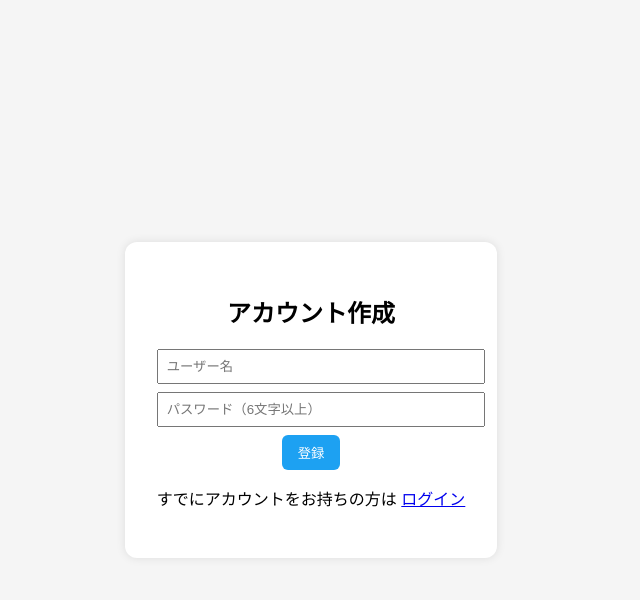
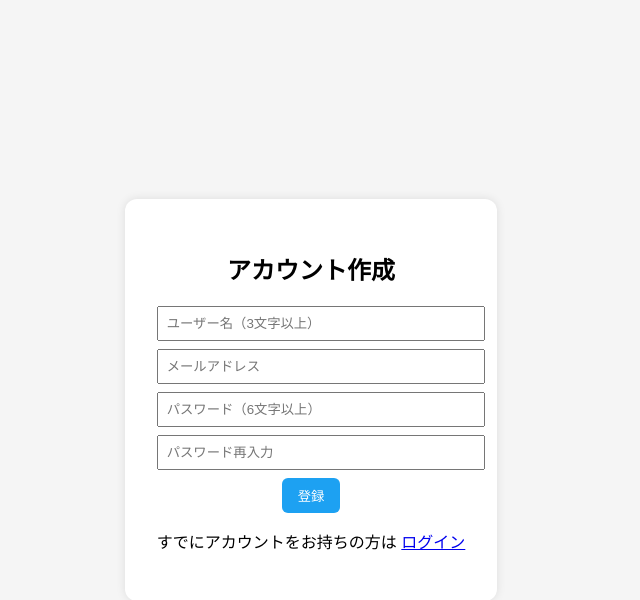
Before and after one commit to morikawasora/social-pixel, a PHP site: page /register.php in a window 1280 px wide. Shown: the top 600 px of the page, without its empty margins (329-969 px from the left). Run offline with PHP 8.4, Linux system fonts and the light colour scheme.

Commit message:
Update check email regiter

```diff
--- a/register.php
+++ b/register.php
@@ -1,4 +1,5 @@
 <?php
+
 session_start();
 require 'db_connect.php';
 
@@ -7,22 +8,31 @@ $success = '';
 
 if ($_SERVER["REQUEST_METHOD"] === "POST") {
   $username = trim($_POST['username']);
+  $email = trim($_POST['email']);
   $password = $_POST['password'];
+  $password_confirm = $_POST['password_confirm'];
 
-  if (strlen($username) < 3 || strlen($password) < 6) {
-    $error = 'ユーザー名は3文字以上、パスワードは6文字以上にしてください。';
+  // 入力チェック
+  if (strlen($username) < 3) {
+    $error = 'ユーザー名は3文字以上にしてください。';
+  } elseif (!filter_var($email, FILTER_VALIDATE_EMAIL)) {
+    $error = '有効なメールアドレスを入力してください。';
+  } elseif ($password !== $password_confirm) {
+    $error = 'パスワードが一致しません。';
+  } elseif (strlen($password) < 6) {
+    $error = 'パスワードは6文字以上にしてください。';
   } else {
-    // 同じユーザー名がすでに存在するか確認
-    $stmt = $pdo->prepare("SELECT id FROM users WHERE username = ?");
-    $stmt->execute([$username]);
+    // 同じユーザー名またはメールアドレスがすでに存在するか確認
+    $stmt = $pdo->prepare("SELECT id FROM users WHERE username = ? OR email = ?");
+    $stmt->execute([$username, $email]);
 
     if ($stmt->fetch()) {
-      $error = 'そのユーザー名はすでに使われています。';
+      $error = 'そのユーザー名またはメールアドレスはすでに使われています。';
     } else {
       // 新規登録処理
       $hash = password_hash($password, PASSWORD_DEFAULT);
-      $stmt = $pdo->prepare("INSERT INTO users (username, password_hash) VALUES (?, ?)");
-      $stmt->execute([$username, $hash]);
+      $stmt = $pdo->prepare("INSERT INTO users (username, email, password_hash) VALUES (?, ?, ?)");
+      $stmt->execute([$username, $email, $hash]);
 
       // 自動ログインしてトップページにリダイレクト
       $_SESSION['user_id'] = $pdo->lastInsertId();
@@ -45,8 +55,10 @@ if ($_SERVER["REQUEST_METHOD"] === "POST") {
   <div class="login-container">
     <h2>アカウント作成</h2>
     <form method="post">
-      <input type="text" name="username" placeholder="ユーザー名" required>
+      <input type="text" name="username" placeholder="ユーザー名（3文字以上）" required>
+      <input type="email" name="email" placeholder="メールアドレス" required>
       <input type="password" name="password" placeholder="パスワード（6文字以上）" required>
+      <input type="password" name="password_confirm" placeholder="パスワード再入力" required>
       <button type="submit">登録</button>
     </form>
     <p style="color:red;"><?= htmlspecialchars($error) ?></p>
```
